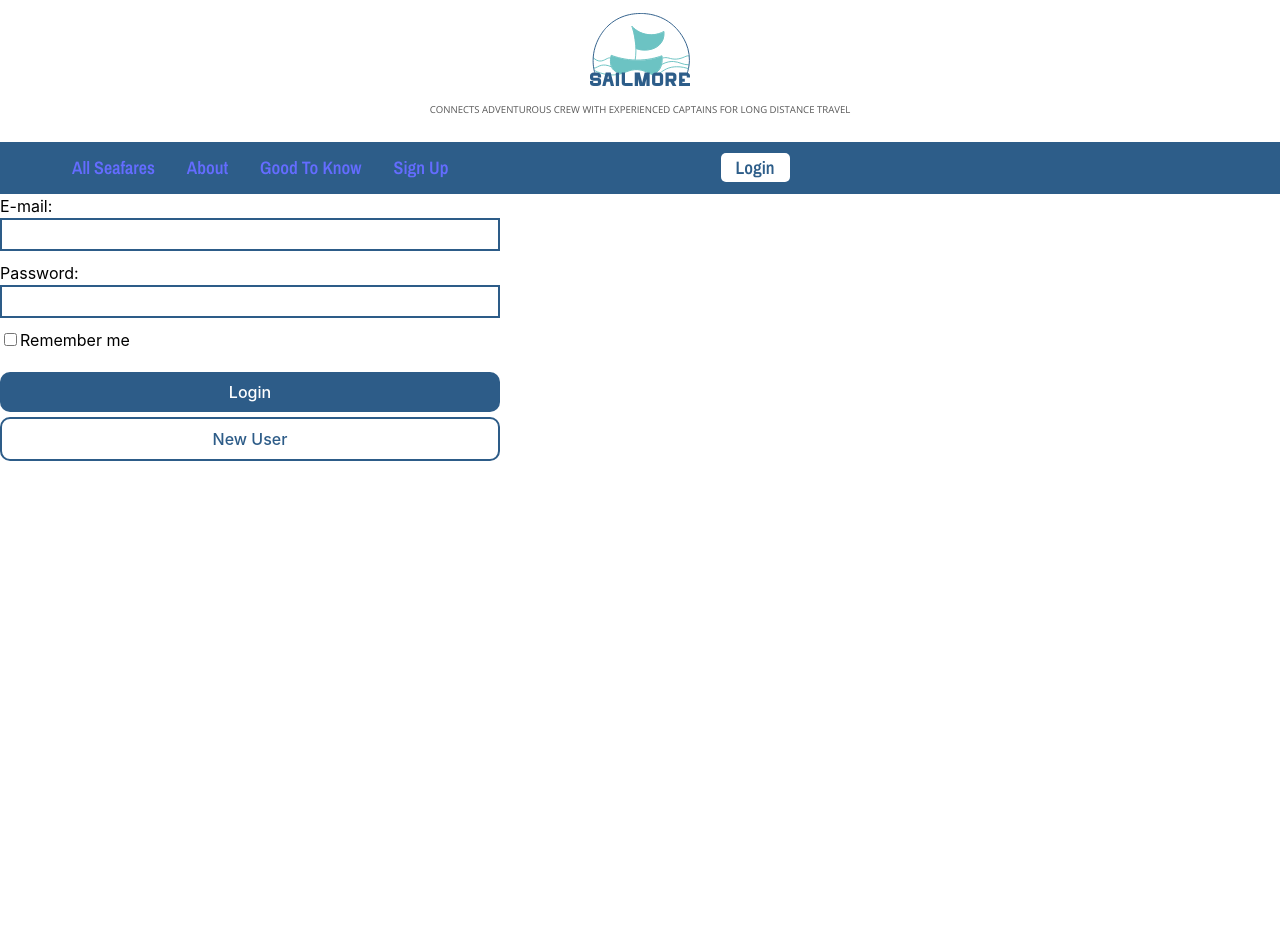
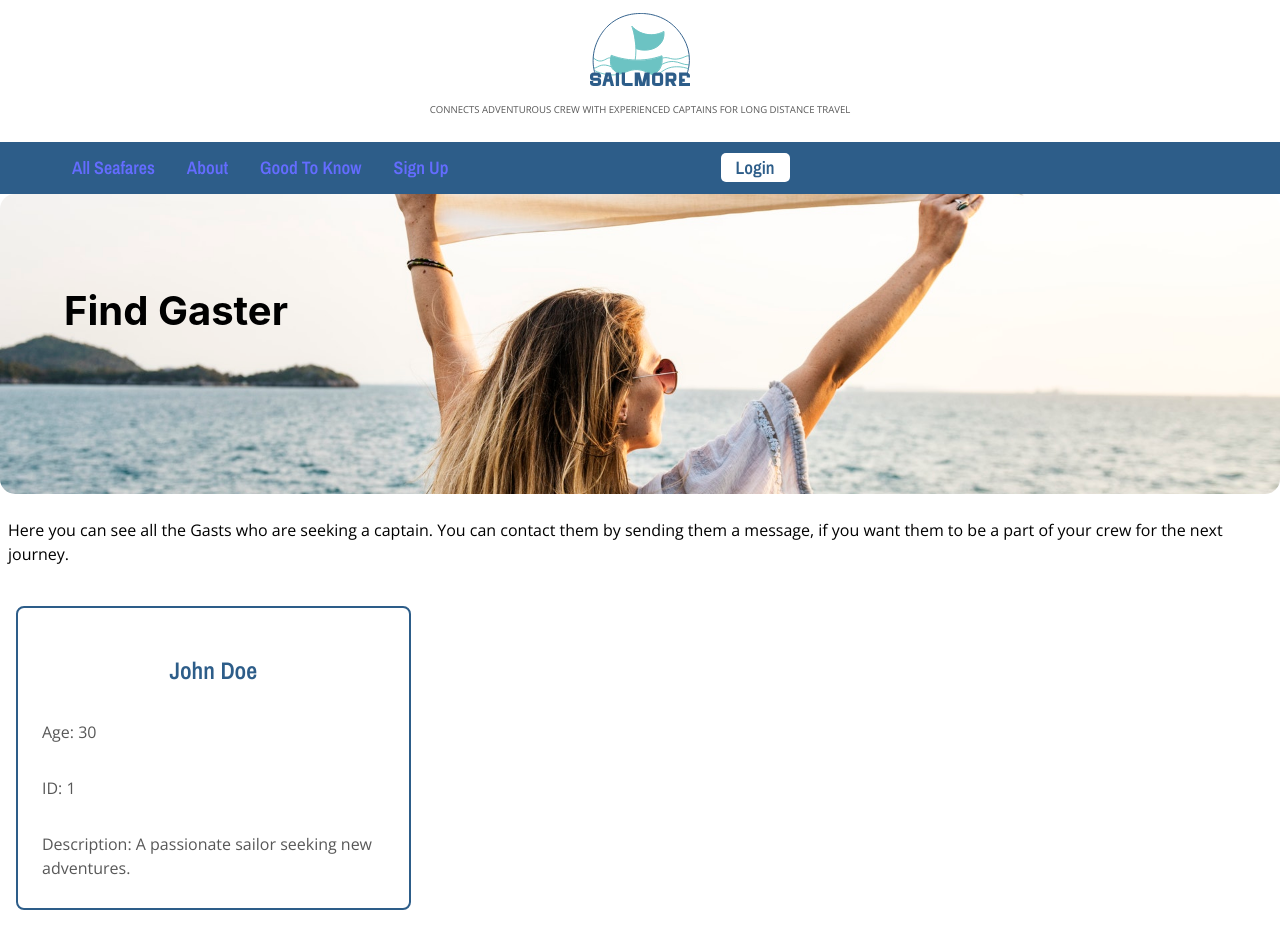
Before and after one commit to soswind/final-project-smooth-sailing-solutions, a React (Vite) app: page / in a window 1280 px wide. Shown: the top 940 px of the page. Before the commit the page ends 800 px from the top, so only its background shows below. Built offline with nearby package versions, Linux system fonts and the light colour scheme.

Commit message:
Start of Find Gaster page
Siden er opsat, men der mangler stadig noget css.

```diff
--- a/src/App.css
+++ b/src/App.css
@@ -175,6 +175,8 @@ nav li {
   padding: 5rem;
 }
 
+
+
 .crew-profiles-button {
   display: block;
   font-size: 1.2rem;
@@ -339,3 +341,56 @@ nav li {
   border: 2px solid #2d5c88;
   color: #2d5c88;
 }
+
+/*  Find Gaster side */
+
+.find-gast-image {
+  display: block;
+  width: 100%;
+  max-height: 300px;
+  object-fit: cover;
+  margin: auto 0;
+  border-radius: 15px;
+  align-items: center;
+  object-position: 50% 35%;
+}
+
+.h1-on-find-gast {
+  position: absolute;
+  right: 20%;
+  left: 5%;
+  bottom: 55%;
+  font-size: 2.5rem;
+}
+
+.p-on-find-gast {
+  display: flex;
+  font-size: 1rem;
+  align-items: center;
+}
+
+.profiles-container {
+  display: flex;
+  flex-wrap: wrap;
+  flex-direction: column;
+  justify-content: space-around; /* Juster efter behov */
+}
+
+.profile {
+  box-sizing: border-box;
+  width: calc(33.33% - 32px); /* Juster bredden efter behov, minus margin */
+  border: 2px solid #2D5D89;
+  border-radius: 8px;
+  padding: 16px;
+  margin: 16px;
+}
+
+.profile h2 {
+  margin-bottom: 8px;
+  color: #2D5D89;
+}
+
+.profile p {
+  margin-bottom: 4px;
+  color: #585858;
+}
--- a/src/App.jsx
+++ b/src/App.jsx
@@ -3,8 +3,8 @@ import reactLogo from './assets/react.svg'
 import viteLogo from '/vite.svg'
 import './App.css'
 import Header from './Header'
-import Login from './login'
-
+import Login from './Login'
+import FindGaster from './FindGaster'
 
 function App() {
   const [count, setCount] = useState(0)
@@ -12,7 +12,12 @@ function App() {
   return (
     <>
     <Header />
-<Login />
+
+<FindGaster />
+
+
+
+
   </>
   )
 }
--- /dev/null
+++ b/src/FindGaster.jsx
@@ -0,0 +1,30 @@
+import React from 'react';
+import Header from './Header';
+import './App.css';
+import MobileMenu from './MobileMenu';
+import Profile from './Profile';
+
+export default function FindGaster() {
+  const profiles = [
+    { id: 1, name: 'John Doe', age: 30, description: 'A brief description of John.' },
+    { id: 2, name: 'Jane Doe', age: 25, description: 'A brief description of Jane.' },
+    { id: 3, name: 'John Smith', age: 35, description: 'A brief description of John.' },
+    // ... tilføj flere profiler efter behov
+  ];
+
+  return (
+    <div>
+      <img className="find-gast-image" src="../src/images/GAST_pexels.jpeg" alt="Find Gast Image" />
+      <h1 className="h1-on-find-gast">Find Gaster</h1>
+      <p className="p-on-find-gast">
+        Here you can see all the Gasts who are seeking a captain. You can contact them
+        by sending them a message, if you want them to be a part of your crew for the next journey.
+      </p>
+
+      {/* Vis profiler baseret på data i `profiles` arrayet */}
+      {profiles.map((profile) => (
+        <Profile key={profile.id} {...profile} />
+      ))}
+    </div>
+  );
+}
--- /dev/null
+++ b/src/Profile.jsx
@@ -0,0 +1,47 @@
+import React, { useState, useEffect } from 'react';
+import './App.css'; // Importér den CSS-fil, hvor stylingen er defineret
+
+const Profile = ({ id }) => {
+  const [profileData, setProfileData] = useState(null);
+
+  useEffect(() => {
+    // Simuleret asynkron datahentning
+    const fetchDataFromDatabase = async () => {
+      // Simuleret dataobjekt
+      const data = {
+        id: id,
+        name: 'John Doe',
+        age: 30,
+        description: 'A passionate sailor seeking new adventures.',
+      };
+
+      // Vent et kort øjeblik for at simulere asynkron datahentning
+      await new Promise((resolve) => setTimeout(resolve, 1000));
+
+      return data;
+    };
+
+    // Hent dataene fra din database eller API
+    fetchDataFromDatabase().then((data) => {
+      setProfileData(data);
+    });
+  }, [id]);
+
+  if (!profileData) {
+    return <p>Loading...</p>;
+  }
+
+  return (
+    <div className="profiles-container">
+    <div className="profile">
+      <h2>{profileData.name}</h2>
+      <p>Age: {profileData.age}</p>
+      <p>ID: {profileData.id}</p>
+      <p>Description: {profileData.description}</p>
+      </div>
+      {/* Andre oplysninger om profilen kan tilføjes her */}
+    </div>
+  );
+};
+
+export default Profile;
```
Also changed, not shown: vite.config.js.timestamp-1701703143642-04f11c6e0232e.mjs (added, +10 -0 lines), src/images/GAST_pexels.jpeg (added).
